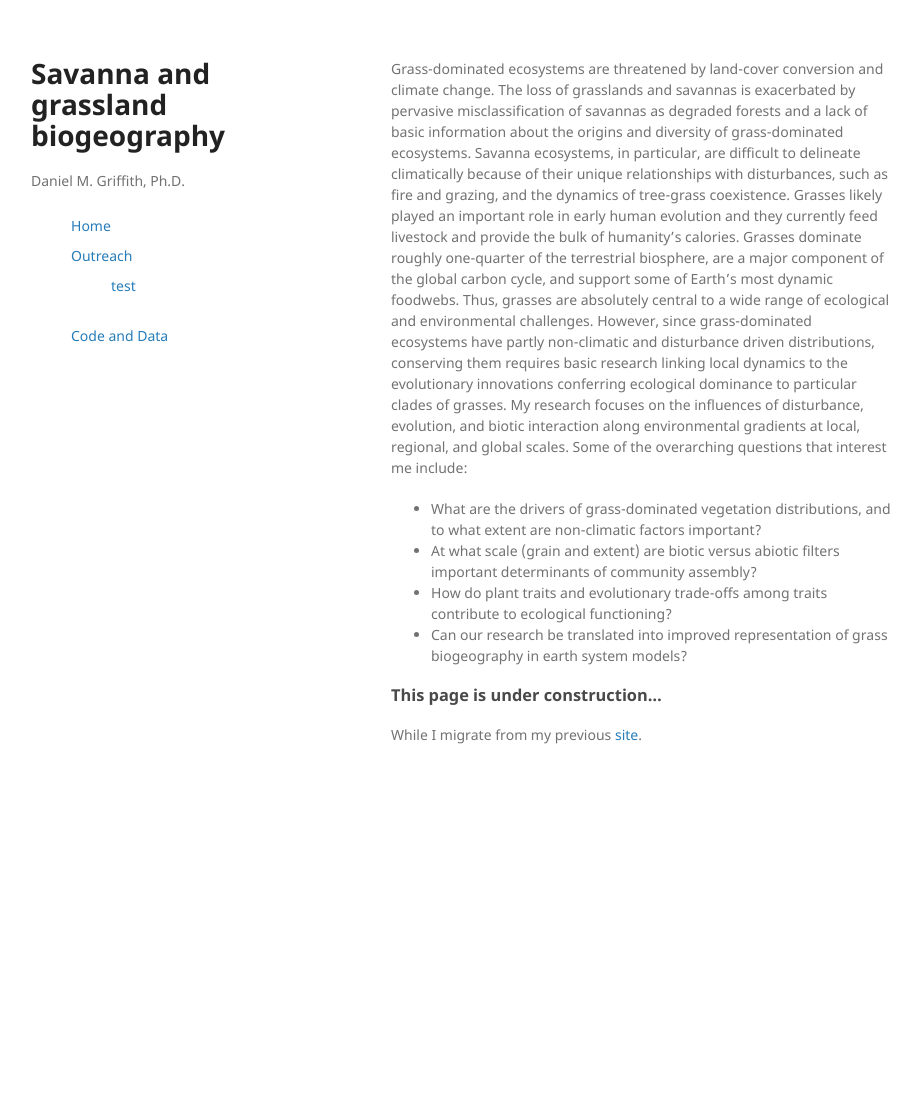
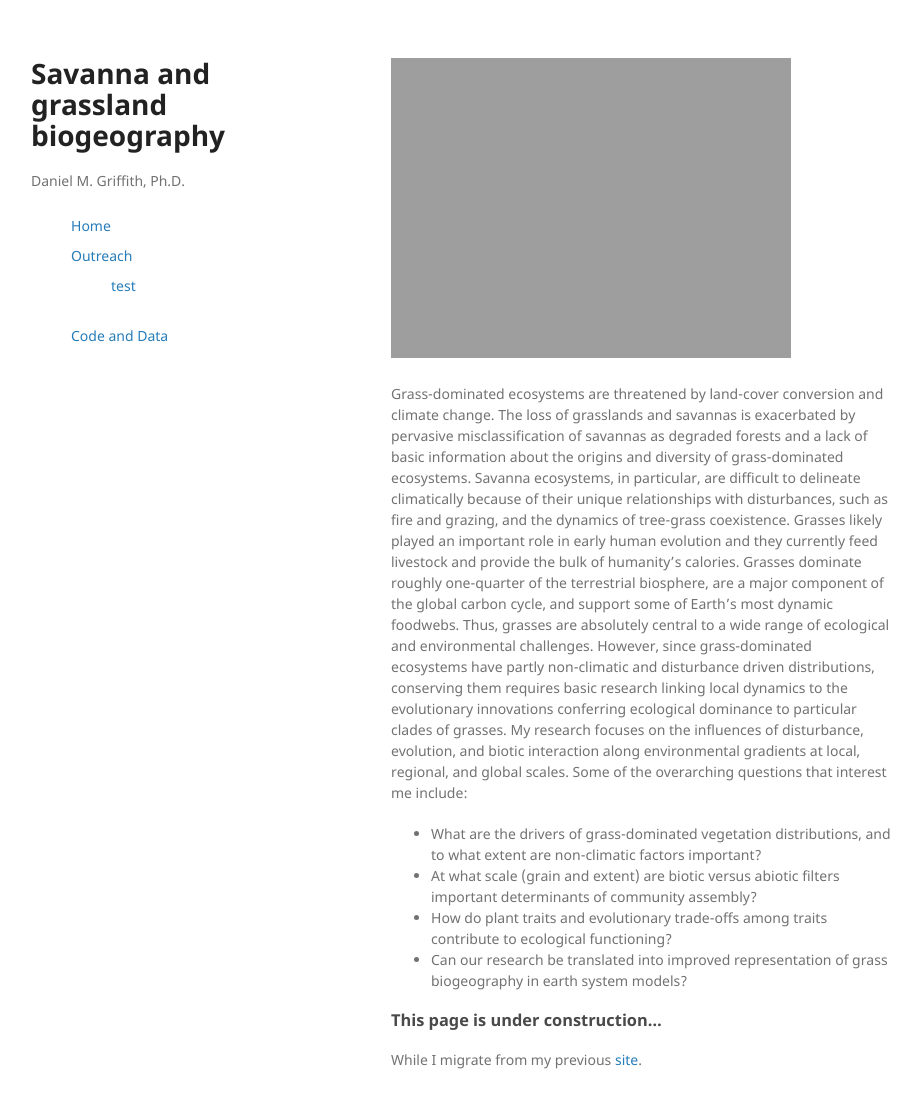
Before and after one commit to griffithdan/griffithdan.github.io, a Jekyll site: the page built from index.md, in a window 1280 px wide and 1140 px high. Shown: the top 1108 px of the window, without its empty margins (179-1100 px from the left). Built offline with Jekyll 4.4.1, drawn with Linux system fonts in a browser that asks for light colours; our own code applies the rules of GitHub Pages for plain Markdown files.

Commit message:
Update index.md

```diff
--- a/index.md
+++ b/index.md
@@ -1,3 +1,5 @@
+![home image]({{ site.url }}/assets/home.jpg)
+
 Grass-dominated ecosystems are threatened by land-cover conversion and climate change. The loss of grasslands and savannas is exacerbated by pervasive misclassification of savannas as degraded forests and a lack of basic information about the origins and diversity of grass-dominated ecosystems. Savanna ecosystems, in particular, are difficult to delineate climatically because of their unique relationships with disturbances, such as fire and grazing, and the dynamics of tree-grass coexistence. Grasses likely played an important role in early human evolution and they currently feed livestock and provide the bulk of humanity’s calories. Grasses dominate roughly one-quarter of the terrestrial biosphere, are a major component of the global carbon cycle, and support some of Earth’s most dynamic foodwebs. Thus, grasses are absolutely central to a wide range of ecological and environmental challenges. However, since grass-dominated ecosystems have partly non-climatic and disturbance driven distributions, conserving them requires basic research linking local dynamics to the evolutionary innovations conferring ecological dominance to particular clades of grasses. My research focuses on the influences of disturbance, evolution, and biotic interaction along environmental gradients at local, regional, and global scales. Some of the overarching questions that interest me include:
 
 - What are the drivers of grass-dominated vegetation distributions, and to what extent are non-climatic factors important?
```
